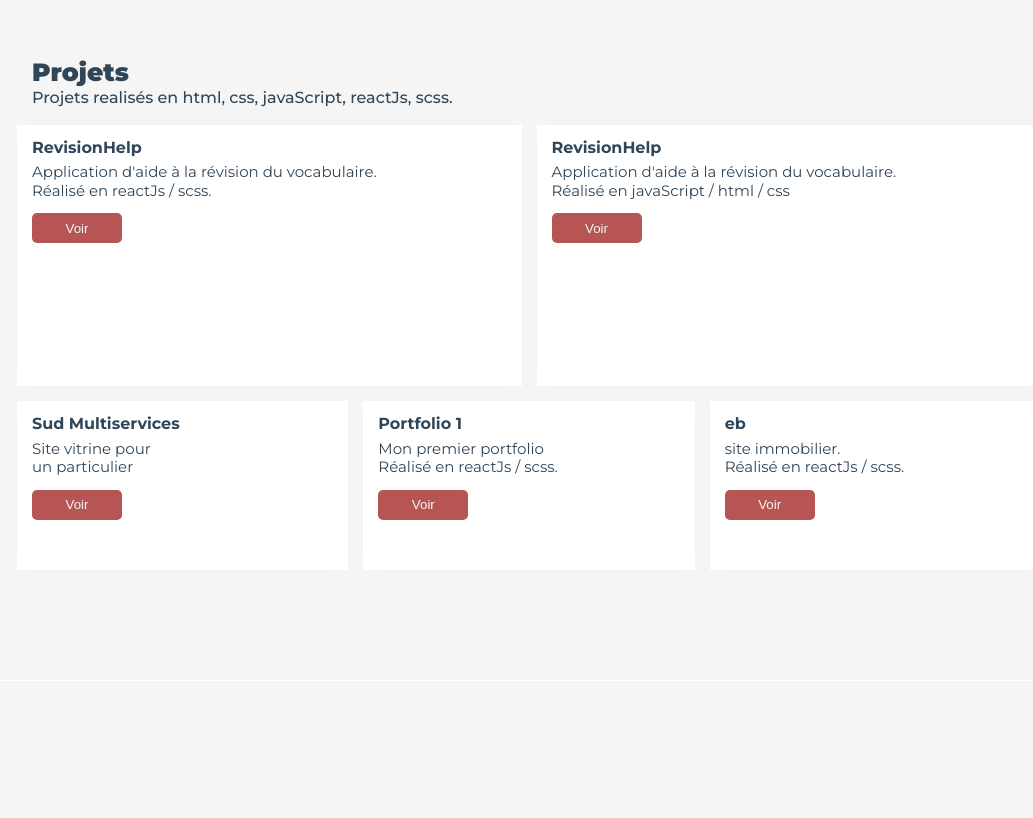
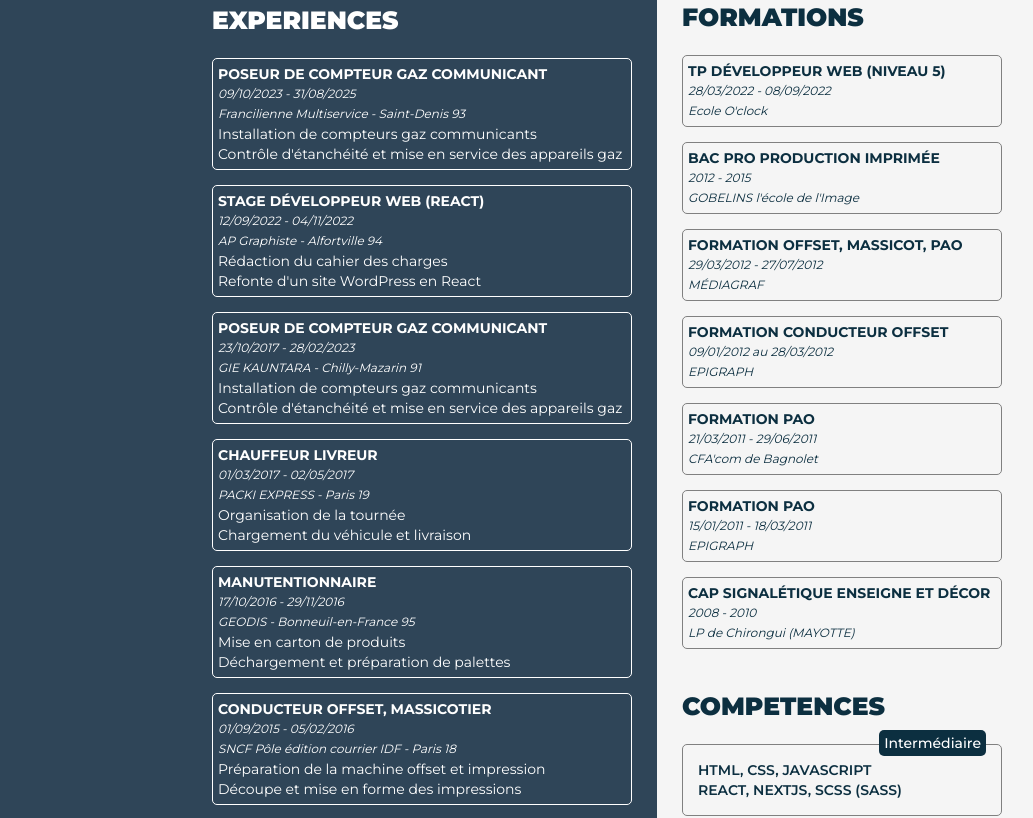
Before and after one commit to ASiaka/portfolio-nextjs, a Next.js app: page / in a window 1280 px wide. Shown: the part 920-1738 px from the top of the page, without its empty margins (111-1144 px from the left). Built offline with nearby package versions, Linux system fonts and the light colour scheme.

Commit message:
1er responsive parcours

```diff
--- a/src/app/page.js
+++ b/src/app/page.js
@@ -13,7 +13,7 @@ export default function App() {
       <Nav />
       {/* <Acceuil /> */}
       <Home />
-      {/* <Parcours /> */}
+      <Parcours />
       <Projets />
       <Contact />
     </div>
--- a/src/app/parcours/parcours.module.scss
+++ b/src/app/parcours/parcours.module.scss
@@ -5,33 +5,53 @@
     min-height: 100vh;
     min-width: 250px;
     background-color: vars.$gray;
-    border-top: 3px white solid;
-    border-bottom: 3px white solid;
+    border-bottom: 1px gray solid;
+    font-family: 'Montserrat', sans-serif;
+    box-sizing: border-box;
     display: grid;
     grid-template: 1fr / 6fr 4fr;
+    font-size: 16px;
+
+    @media (max-width: 1000px) {
+        display: block;
+    }
 
     .parcoursLeft {
-        // width: 80%;
-        // height: 80%;
-        max-width: 1200px;
-        // background-color: vars.$gray;
         background-color: vars.$blue;
-        font-family: 'Montserrat', sans-serif;
         display: flex;
         justify-content: flex-end;
-        // align-items: center;
-        padding: 25px;
+        align-items: center;
+        padding: 0 25px 25px;
         color: white;
 
+        @media (max-width: 1000px) {
+            justify-content: center;
+        }
+
         .contentLeft {
-            width: min-content;
-            padding-top: 100px;
+            max-width: 855px;
+
+            @media (max-width: 1810px) {
+                width: min-content;
+                padding-top: 100px;
+            }
+            @media (max-width: 1000px) {
+                width: max-content;
+            }
+            @media (max-width: 905px) {
+                width: min-content;
+            }
 
             .experiences {
+                max-width: 855px;
                 // width: fit-content;
                 font-size: 25px;
                 font-weight: 900;
                 margin-bottom: 25px;
+
+                @media (max-width: 550px) {
+                    font-size: 16px;
+                }
             }
 
             .experiencesContent {
@@ -41,6 +61,10 @@
                 gap: 15px;
                 flex-wrap: wrap;
 
+                @media (max-width: 1810px) {
+                    justify-content: center;
+                }
+
                 .experienceBloc {
                     width: 420px;
                     // background-color: white;
@@ -49,6 +73,13 @@
                     border: 1px white solid;
                     border-radius: 5px;
                     line-height: 20px;
+
+                    @media (max-width: 550px) {
+                        width: 250px;
+                    }
+                    @media (max-width: 270px) {
+                        width: 230px;
+                    }
 
                     .intitule {
                         font-size: 14px;
@@ -75,34 +106,45 @@
     }
 
     .parcoursRight {
-        // width: 80%;
-        // height: 80%;
-        max-width: 1200px;
-        // background-color: vars.$base;
-        // background-color: vars.$gray;
-        font-family: 'Montserrat', sans-serif;
         display: flex;
         justify-content: flex-start;
-        // align-items: center;
         padding: 25px;
 
+        @media (max-width: 1000px) {
+            justify-content: center;
+        }
+
         .contentRight {
-            // width: 855px;
-            width: min-content;
+            width: 655px;
+            // width: min-content;
             padding-top: 100px;
+
+            @media (max-width: 1810px) {
+                width: min-content;
+            }
+            @media (max-width: 1000px) {
+                width: 655px;
+            }
+            @media (max-width: 905px) {
+                width: min-content;
+            }
 
             .formations {
                 font-size: 25px;
                 font-weight: 900;
                 margin-bottom: 25px;
+
+                @media (max-width: 550px) {
+                    font-size: 16px;
+                }
             }
 
             .formationsContent {
                 display: flex;
+                flex-wrap: wrap;
                 justify-content: flex-start;
                 align-items: center;
                 gap: 15px;
-                flex-wrap: wrap;
 
                 .formationBloc {
                     width: 320px;
@@ -112,6 +154,13 @@
                     border: 1px gray solid;
                     border-radius: 5px;
                     line-height: 20px;
+
+                    @media (max-width: 550px) {
+                        width: 250px;
+                    }
+                    @media (max-width: 270px) {
+                        width: 230px;
+                    }
 
                     .intitule {
                         font-size: 14px;
@@ -136,13 +185,17 @@
                 font-weight: 900;
                 margin-top: 45px;
                 margin-bottom: 25px;
+
+                @media (max-width: 550px) {
+                    font-size: 16px;
+                }
             }
 
             .competencesContent {
                 display: flex;
                 justify-content: flex-start;
                 align-items: center;
-                gap: 15px;
+                gap: 25px;
                 flex-wrap: wrap;
 
                 .competencesNiveau {
@@ -154,6 +207,13 @@
                     border-radius: 5px;
                     line-height: 20px;
                     position: relative;
+
+                    @media (max-width: 550px) {
+                        width: 250px;
+                    }
+                    @media (max-width: 270px) {
+                        width: 230px;
+                    }
 
                     .niveau {
                         position: absolute;
```
